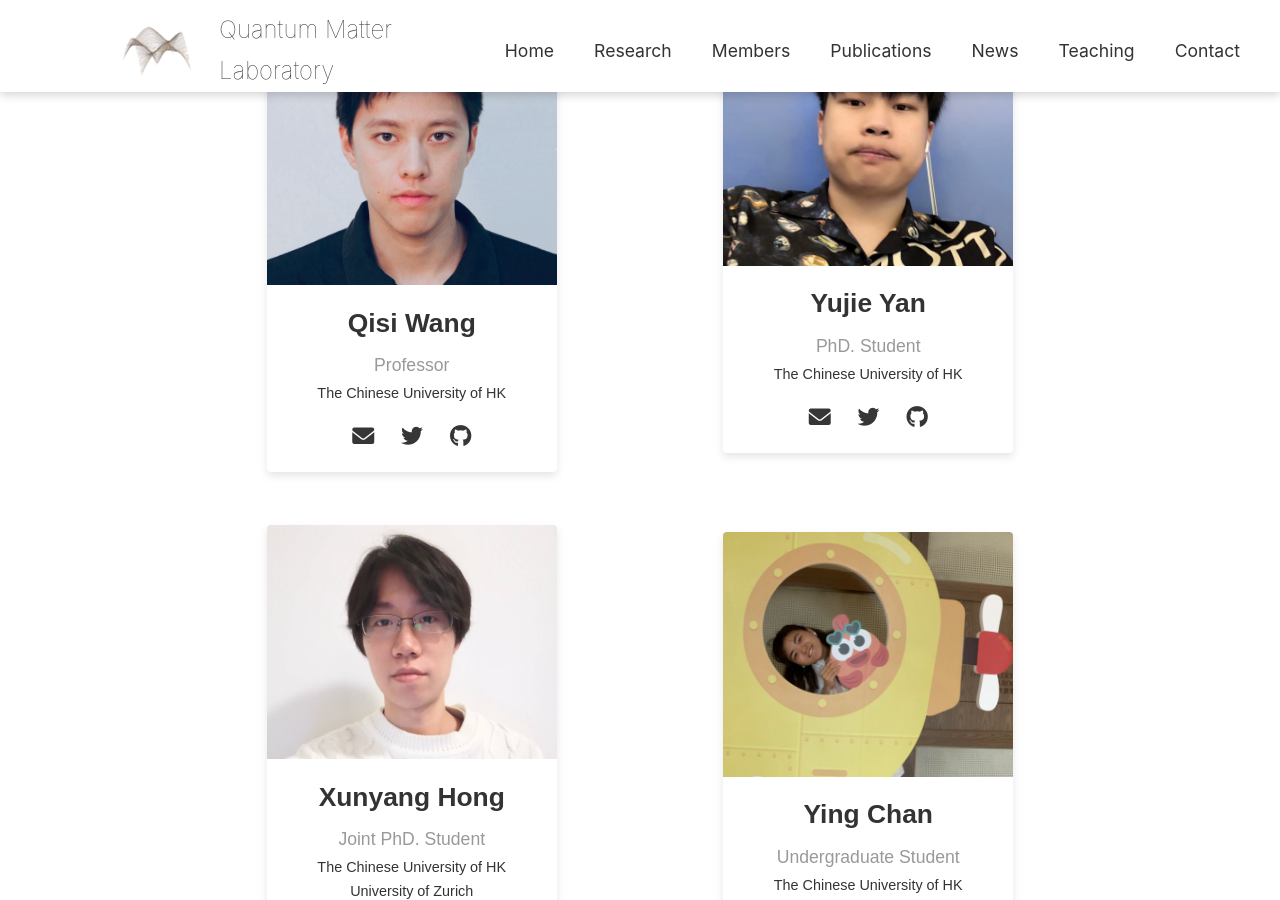
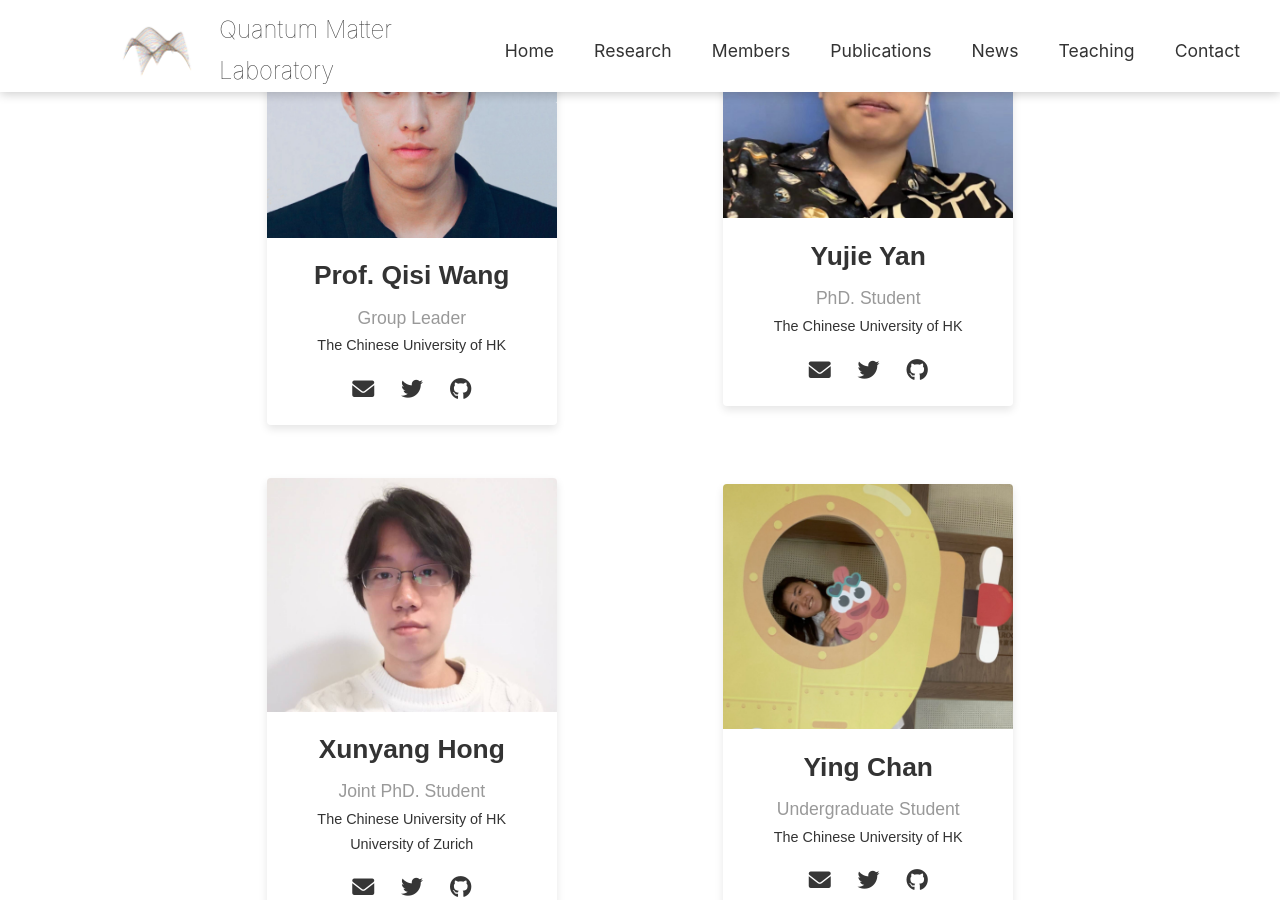
Before and after one commit to qmcuhk/qmcuhk.github.io, a Jekyll site: the page built from _pages/index.md, in a window 1280 px wide and 900 px high, scrolled down 1848 px. Built offline with Jekyll 4.4.1, drawn with Linux system fonts in a browser that asks for light colours; some web fonts are replaced.

Commit message:
title change of Qisi

```diff
--- a/_data/members.yml
+++ b/_data/members.yml
@@ -1,5 +1,5 @@
-- name: Qisi Wang
-  title: Professor
+- name: Prof. Qisi Wang
+  title: Group Leader
   photo-path: qisi.jpg
   affiliation-1: The Chinese University of HK
   affiliation-2:
--- a/_pages/index.md
+++ b/_pages/index.md
@@ -4,10 +4,6 @@ title: Home
 id: home
 permalink: /
 ---
-
-<p>
-hello world
-</p>
 
 <div class="hompage-introduction">
 <p>
```
